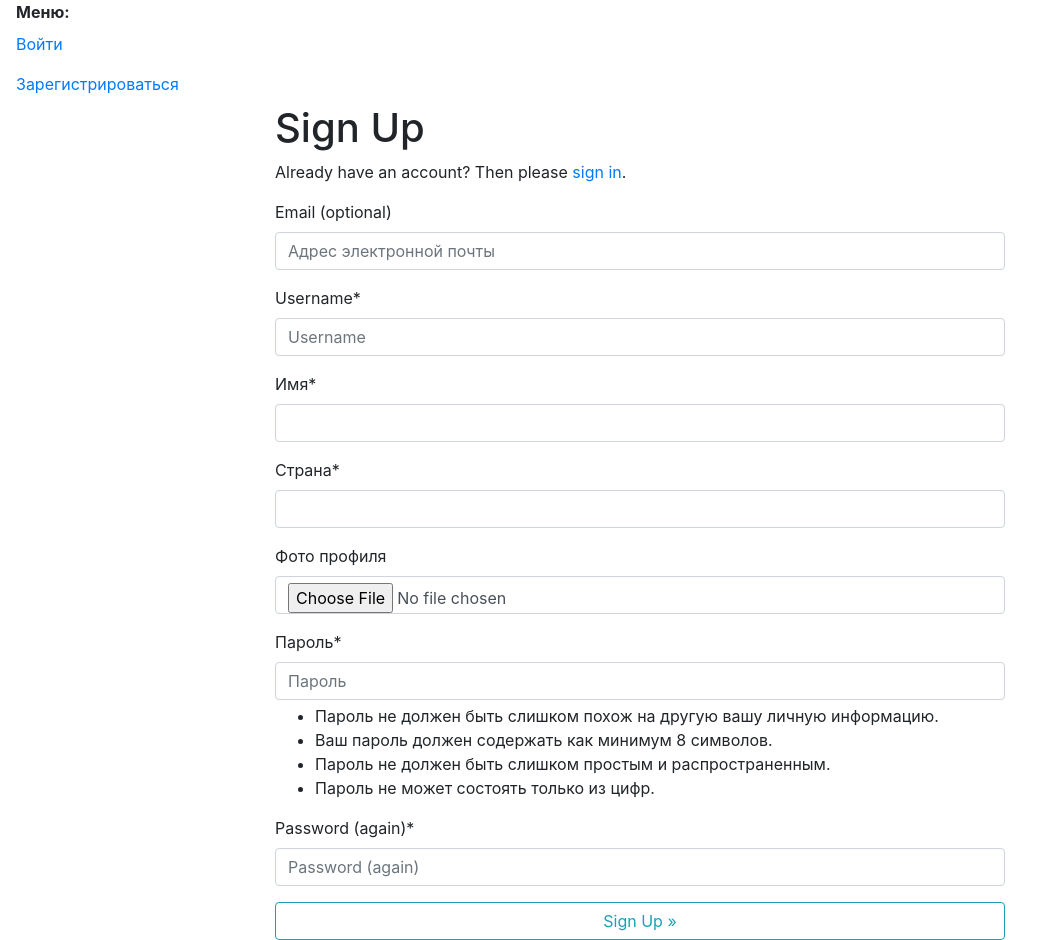
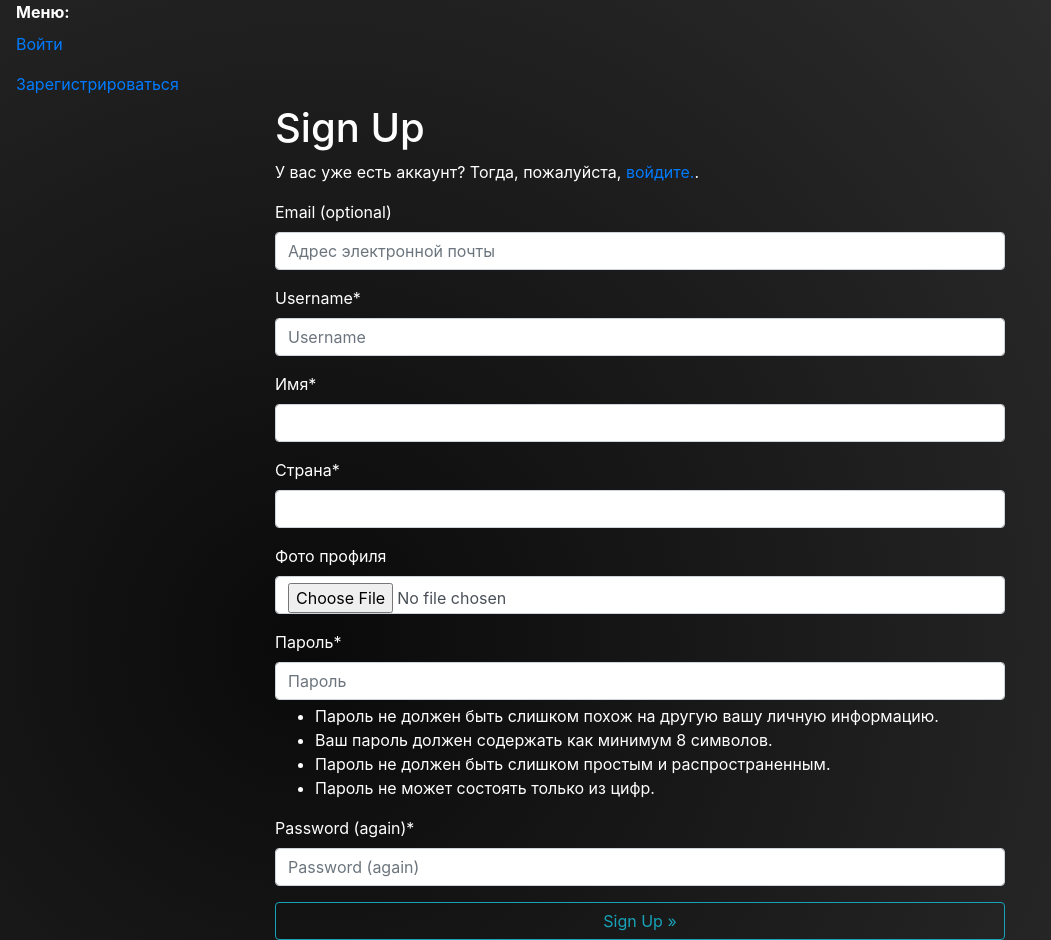
Before and after one commit to SadiG34/VideoServiceDjango, a Django app: page /accounts/signup/ in a window 1280 px wide. Shown: the whole page, without its empty margins (0-1051 px from the left). Run offline with Django 5.2, Linux system fonts and the light colour scheme; some libraries are stand-ins or nearby versions.

Commit message:
new styles

```diff
--- a/webvideo/static/css/style.css
+++ b/webvideo/static/css/style.css
@@ -87,7 +87,7 @@ background: color
 }
 
 .navbar {
-background: radial-gradient(circle at 24.1% 68.8%,rgb(50, 50, 50) 0%,  rgb(10, 10, 10) 99.4%);
+background: radial-gradient(circle at 24.1% 68.8%,rgb(50, 50, 50) 0%,  rgb(25,25, 25) 99.4%);
 }
 
 body {
--- a/webvideo/templates/account/account_inactive.html
+++ b/webvideo/templates/account/account_inactive.html
@@ -5,6 +5,7 @@
 {% block head_title %}{% trans "Account Inactive" %}{% endblock %}
 
 {% block content %}
+
 <h1>{% trans "Account Inactive" %}</h1>
 
 <p>{% trans "This account is inactive." %}</p>
--- a/webvideo/templates/account/email.html
+++ b/webvideo/templates/account/email.html
@@ -6,6 +6,7 @@
 {% block head_title %}{% trans "E-mail Addresses" %}{% endblock %}
 
 {% block content %}
+
     <h1>{% trans "E-mail Addresses" %}</h1>
 {% if user.emailaddress_set.all %}
 <p>{% trans 'The following e-mail addresses are associated with your account:' %}</p>
--- a/webvideo/templates/account/signup.html
+++ b/webvideo/templates/account/signup.html
@@ -6,9 +6,10 @@
 {% block head_title %}{% trans "Signup" %}{% endblock %}
 
 {% block content %}
+
 <h1>{% trans "Sign Up" %}</h1>
 
-<p>{% blocktrans %}Already have an account? Then please <a href="{{ login_url }}">sign in</a>.{% endblocktrans %}</p>
+<p>{% blocktrans %}У вас уже есть аккаунт? Тогда, пожалуйста, <a href="{{ login_url }}">войдите.</a>.{% endblocktrans %}</p>
 
 <form class="signup" id="signup_form" method="post" action="{% url 'account_signup' %}" enctype="multipart/form-data">
   {% csrf_token %}
--- a/webvideo/templates/account/signup_closed.html
+++ b/webvideo/templates/account/signup_closed.html
@@ -5,6 +5,7 @@
 {% block head_title %}{% trans "Sign Up Closed" %}{% endblock %}
 
 {% block content %}
+
 <h1>{% trans "Sign Up Closed" %}</h1>
 
 <p>{% trans "We are sorry, but the sign up is currently closed." %}</p>
--- a/webvideo/templates/base.html
+++ b/webvideo/templates/base.html
@@ -9,6 +9,13 @@
 
   </head>
   <body>
+  <style>
+
+  body {
+  background: radial-gradient(circle at 24.1% 68.8%,rgb(10, 10, 10) 0%,  rgb(50, 50, 50) 99.4%);
+  color: white;
+  }
+  </style>
     {% block body %}
 
     {% if messages %}
```
